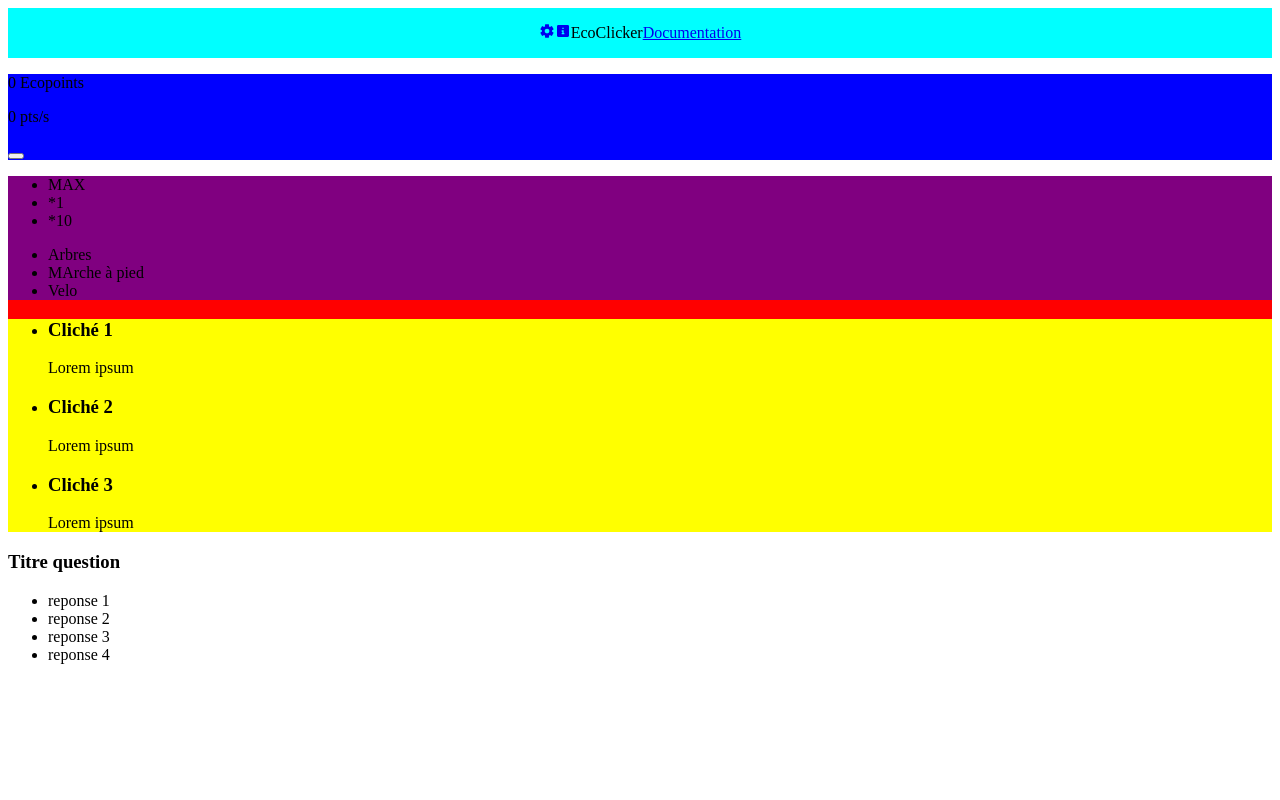
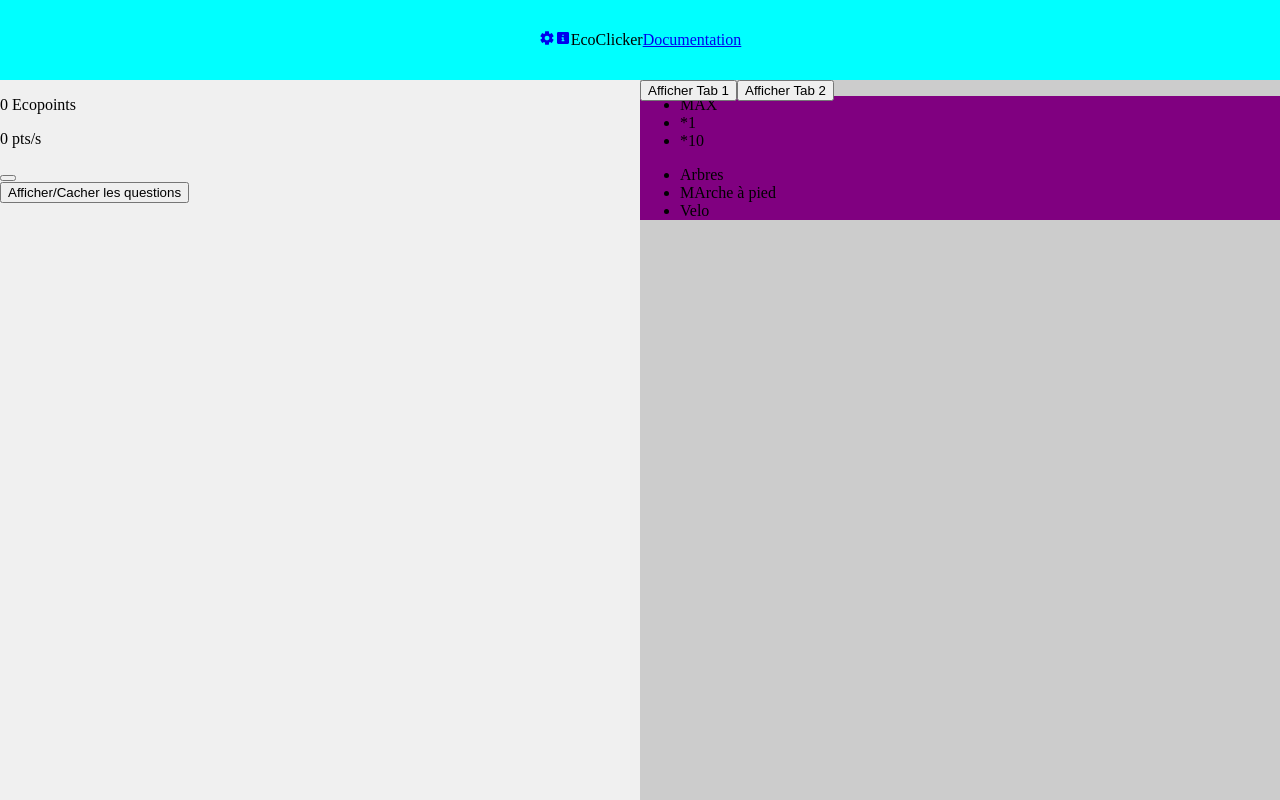
Before and after one commit to Bit-Lovers/N2I, a Nuxt app: page / in a window 1280 px wide. Built offline with nearby package versions, Linux system fonts and the light colour scheme.

Commit message:
Ajout des boutons de style

```diff
--- a/assets/main.css
+++ b/assets/main.css
@@ -1,17 +1,35 @@
-body {
+html, body {
+    height: 100%;
+    margin: 0;
+    padding: 0;
     color: black;
 }
 header {
+    margin: 0;
+    padding: 0;
     background-color: aqua;
     display: flex;
     justify-content: center;
     align-items: center;
+    height: 10vh;
 }
+.game {
+    display: flex;
+    height: 90vh;
+}
+
+.left, .right {
+    width: 50%;
+    box-sizing: border-box;
+}
+
 .left {
-    background-color: blue;
+    background-color: #f0f0f0; /* Couleur de fond pour la démo */
 }
+
 .right {
-    background-color: red;
+    background-color: #ccc; /* Couleur de fond pour la démo */
+    position: relative;
 }
 .tab1 {
     background-color: purple;
@@ -19,3 +37,28 @@ header {
 .tab2 {
     background-color: yellow;
 }
+
+.tabs {
+    position: absolute;
+    top: 0;
+    left: 0;
+}
+
+.tabContent {
+    display: none;
+}
+
+.tabContent.active {
+    display: block;
+}
+
+#questions {
+    position: absolute;
+    top: 50%;
+    left: 50%;
+    transform: translate(-50%, -50%);
+    background-color: #fff; /* Couleur de fond pour la div des questions */
+    padding: 20px;
+    z-index: 9999; /* Pour être au-dessus de tout le reste */
+    box-shadow: 0 0 10px rgba(0, 0, 0, 0.3); /* Ombre pour la délimitation */
+  }
--- a/pages/index.vue
+++ b/pages/index.vue
@@ -1,3 +1,33 @@
+<script setup>
+    // Ajout d'un gestionnaire d'événement pour le bouton Tab 1
+    function showTab1(){
+        var tab1 = document.querySelector('.tab1');
+        var tab2 = document.querySelector('.tab2');
+        tab1.classList.add('active');
+        tab2.classList.remove('active');
+    };
+
+    // Ajout d'un gestionnaire d'événement pour le bouton Tab 2
+    function showTab2(){
+        var tab1 = document.querySelector('.tab1');
+        var tab2 = document.querySelector('.tab2');
+        tab2.classList.add('active');
+        tab1.classList.remove('active');
+    }
+
+    function toggleQuestions() {
+        const questions = document.getElementById('questions');
+        const toggleButton = document.getElementById('toggleButton');
+        if (questions.style.display === 'none') {
+            questions.style.display = 'block';
+            toggleButton.textContent = 'Cacher les questions';
+        } else {
+            questions.style.display = 'none';
+            toggleButton.textContent = 'Afficher les questions';
+        }
+    };
+</script>
+
 <template>
     <div>
         <header>
@@ -23,9 +53,14 @@
                 <div class="planet">
                     <button id="planet"></button>
                 </div>
+                <button id="toggleButton" @click="toggleQuestions()">Afficher/Cacher les questions</button>
             </div>
             <div class="right">
-                <div class="tab1">
+                <div class="tabs">
+                    <button id="tab1Button" @click="showTab1()">Afficher Tab 1</button>
+                    <button id="tab2Button" @click="showTab2()">Afficher Tab 2</button>
+                </div>
+                <div class="tab1 tabContent active">
                     <div class="choices">
                         <ul id="countChoice">
                             <li>MAX</li>
@@ -41,7 +76,7 @@
                         </ul>
                     </div>
                 </div>
-                <div class="tab2">
+                <div class="tab2 tabContent">
                     <ul>
                         <li>
                             <h3>Cliché 1</h3>
@@ -58,7 +93,7 @@
                     </ul>
                 </div>
             </div>
-            <div class="questions">
+            <div id="questions" style="display : none">
                 <h3>Titre question</h3>
                 <ul>
                     <li><div id="answer1">reponse 1</div></li>
@@ -69,4 +104,6 @@
             </div>
         </div>
     </div>
+
+
 </template>
```
